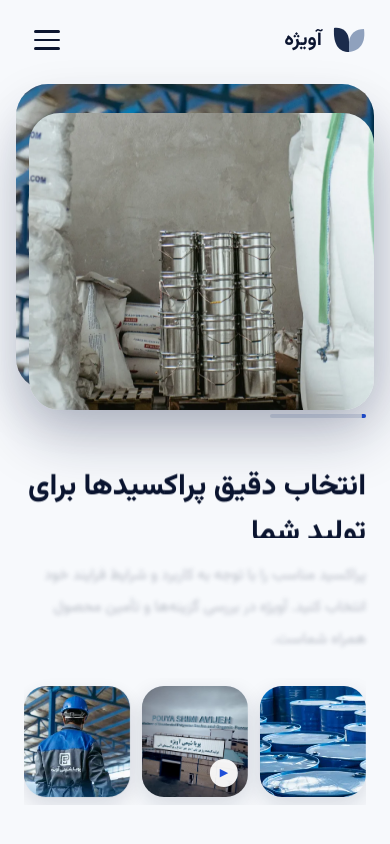
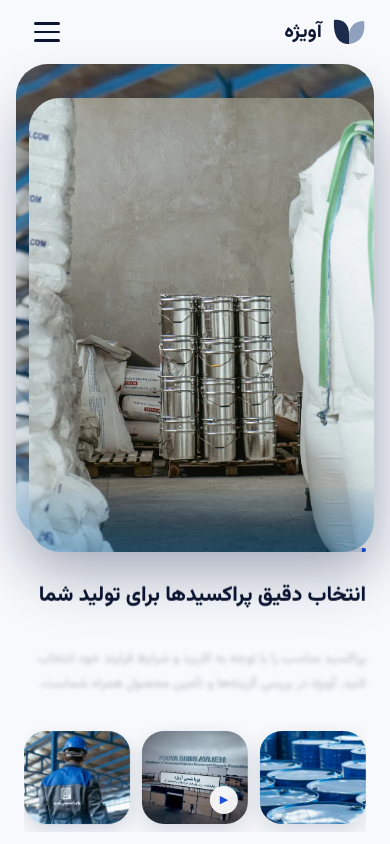
Before and after one commit to hamed-growth/Avizhe, a React (Vite) app: page / in a window 390 px wide. Shown: the top 844 px of the page. Built offline with nearby package versions, Linux system fonts and the light colour scheme.

Commit message:
Model2.1

```diff
--- a/src/sections/Hero/hero.jsx
+++ b/src/sections/Hero/hero.jsx
@@ -362,19 +362,26 @@ export function HeroSection({ onMenuClick }) {
         overflow: "hidden",
         bgcolor: T.bg,
         color: T.text,
-        minHeight: "100dvh",
+        height: "100vh",
+        "@supports (height: 100svh)": { height: "100svh" },
+        minHeight: { xs: 560, md: 640 },
+        display: "flex",
+        flexDirection: "column",
         px: { xs: 2, md: 6 },
-        pt: 2.5,
-        pb: { xs: 3, md: 6 },
+        pt: { xs: 1.5, md: 2.5 },
+        pb: { xs: 1.5, md: 5 },
       }}
     >
       <Box
         sx={{
+          width: "100%",
           maxWidth: 1200,
           mx: "auto",
+          flex: 1,
+          minHeight: 0,
           display: "flex",
           flexDirection: "column",
-          gap: { xs: 3, md: 4 },
+          gap: { xs: 1.5, md: 4 },
         }}
       >
         {/* Header */}
@@ -424,10 +431,16 @@ export function HeroSection({ onMenuClick }) {
 
         <Box
           sx={{
+            flex: 1,
+            minHeight: 0,
             display: "grid",
             gridTemplateColumns: { xs: "1fr", md: "5fr 7fr" },
-            gap: { xs: 3, md: 8 },
-            alignItems: "center",
+            gridTemplateRows: {
+              xs: "minmax(0, 1fr) auto",
+              md: "minmax(0, 1fr)",
+            },
+            gap: { xs: 1.5, md: 8 },
+            alignItems: { xs: "stretch", md: "center" },
           }}
         >
           {/* Image frame */}
@@ -438,8 +451,8 @@ export function HeroSection({ onMenuClick }) {
               position: "relative",
               overflow: "hidden",
               borderRadius: { xs: "32px", md: "40px" },
-              aspectRatio: { xs: "7 / 6", md: "auto" },
-              height: { md: "min(72dvh, 620px)" },
+              height: "100%",
+              minHeight: 150,
               bgcolor: "#dfe5ef",
               boxShadow: "0 20px 50px rgba(15,25,60,.12)",
             }}
@@ -472,6 +485,41 @@ export function HeroSection({ onMenuClick }) {
                 }}
               />
             ))}
+            {slides[bgSlide].fullVideo && (
+              <Button
+                onClick={() => setVideoOpen(true)}
+                sx={{
+                  position: "absolute",
+                  zIndex: 1,
+                  bottom: 14,
+                  insetInlineStart: 14,
+                  px: 2,
+                  py: 0.6,
+                  gap: 1,
+                  minWidth: 0,
+                  fontSize: 13,
+                  fontWeight: 700,
+                  color: T.accent,
+                  bgcolor: "rgba(255,255,255,.92)",
+                  borderRadius: "999px",
+                  boxShadow: "0 6px 18px rgba(0,0,0,.18)",
+                  "&:hover": { bgcolor: "#fff" },
+                }}
+              >
+                <Box
+                  component="span"
+                  aria-hidden="true"
+                  sx={{
+                    width: 0,
+                    height: 0,
+                    borderTop: "5px solid transparent",
+                    borderBottom: "5px solid transparent",
+                    borderLeft: "8px solid currentColor",
+                  }}
+                />
+                تماشای ویدیو
+              </Button>
+            )}
           </Box>
 
           {/* Text + queue */}
@@ -481,7 +529,7 @@ export function HeroSection({ onMenuClick }) {
               sx={{
                 width: 96,
                 height: 4,
-                mb: 3,
+                mb: { xs: 1.5, md: 3 },
                 borderRadius: 4,
                 bgcolor: T.track,
                 overflow: "hidden",
@@ -499,14 +547,24 @@ export function HeroSection({ onMenuClick }) {
             </Box>
 
             <Box ref={textRef}>
-              <Box sx={{ overflow: "hidden", pb: "0.25em", mb: 1.5 }}>
+              <Box
+                sx={{
+                  overflow: "hidden",
+                  pb: "0.25em",
+                  mb: { xs: 0.5, md: 1.5 },
+                }}
+              >
                 <Typography
                   component="h1"
                   data-hero-title=""
                   sx={{
-                    fontSize: { xs: "1.85rem", md: "2.9rem" },
+                    fontSize: {
+                      xs: "clamp(1.3rem, 5.4vw, 1.7rem)",
+                      md: "2.9rem",
+                    },
                     fontWeight: 800,
-                    lineHeight: 1.55,
+                    lineHeight: { xs: 1.5, md: 1.55 },
+                    minHeight: { xs: "3em", md: 0 },
                     color: T.text,
                     willChange: "transform",
                   }}
@@ -518,46 +576,22 @@ export function HeroSection({ onMenuClick }) {
                 data-hero-fade=""
                 sx={{
                   color: T.muted,
-                  fontSize: { xs: "0.95rem", md: "1.05rem" },
-                  lineHeight: 2.1,
+                  fontSize: { xs: "0.85rem", md: "1.05rem" },
+                  lineHeight: { xs: 1.85, md: 2.1 },
                   maxWidth: 480,
+                  display: "-webkit-box",
+                  WebkitBoxOrient: "vertical",
+                  WebkitLineClamp: 3,
+                  overflow: "hidden",
+                  minHeight: { xs: "calc(3 * 1.85em)", md: 0 },
+                  "@media (max-height: 680px)": {
+                    WebkitLineClamp: 2,
+                    minHeight: { xs: "calc(2 * 1.85em)", md: 0 },
+                  },
                 }}
               >
                 {currentSlide.description}
               </Typography>
-              {currentSlide.fullVideo && (
-                <Button
-                  data-hero-fade=""
-                  variant="outlined"
-                  onClick={() => setVideoOpen(true)}
-                  sx={{
-                    mt: 2,
-                    px: 2.25,
-                    py: 0.9,
-                    gap: 1.25,
-                    color: T.accent,
-                    borderColor: "rgba(31,79,216,.35)",
-                    borderRadius: "999px",
-                    "&:hover": {
-                      borderColor: T.accent,
-                      bgcolor: "rgba(31,79,216,.06)",
-                    },
-                  }}
-                >
-                  <Box
-                    component="span"
-                    aria-hidden="true"
-                    sx={{
-                      width: 0,
-                      height: 0,
-                      borderTop: "5px solid transparent",
-                      borderBottom: "5px solid transparent",
-                      borderLeft: "8px solid currentColor",
-                    }}
-                  />
-                  تماشای ویدیو
-                </Button>
-              )}
             </Box>
 
             {/* Queue of upcoming slides */}
@@ -571,7 +605,7 @@ export function HeroSection({ onMenuClick }) {
                 if (!event.currentTarget.contains(event.relatedTarget))
                   setPaused(false);
               }}
-              sx={{ mt: { xs: 4, md: 5 }, maxWidth: 520 }}
+              sx={{ mt: { xs: 1.5, md: 5 }, maxWidth: 520 }}
             >
               <Box
                 ref={trackRef}
@@ -646,7 +680,10 @@ export function HeroSection({ onMenuClick }) {
                       sx={{
                         position: "relative",
                         flex: "0 0 calc((100% - 24px) / 3)",
-                        aspectRatio: "1 / 1.05",
+                        height: {
+                          xs: "clamp(60px, 11svh, 96px)",
+                          md: "clamp(90px, 15svh, 130px)",
+                        },
                         p: 0,
                         border: 0,
                         overflow: "hidden",
@@ -753,8 +790,8 @@ export function HeroSection({ onMenuClick }) {
             </Box>
             <Box
               component="video"
-              src={currentSlide.fullVideo}
-              poster={currentSlide.poster}
+              src={slides[bgSlide].fullVideo}
+              poster={slides[bgSlide].poster}
               controls
               autoPlay
               playsInline
```
